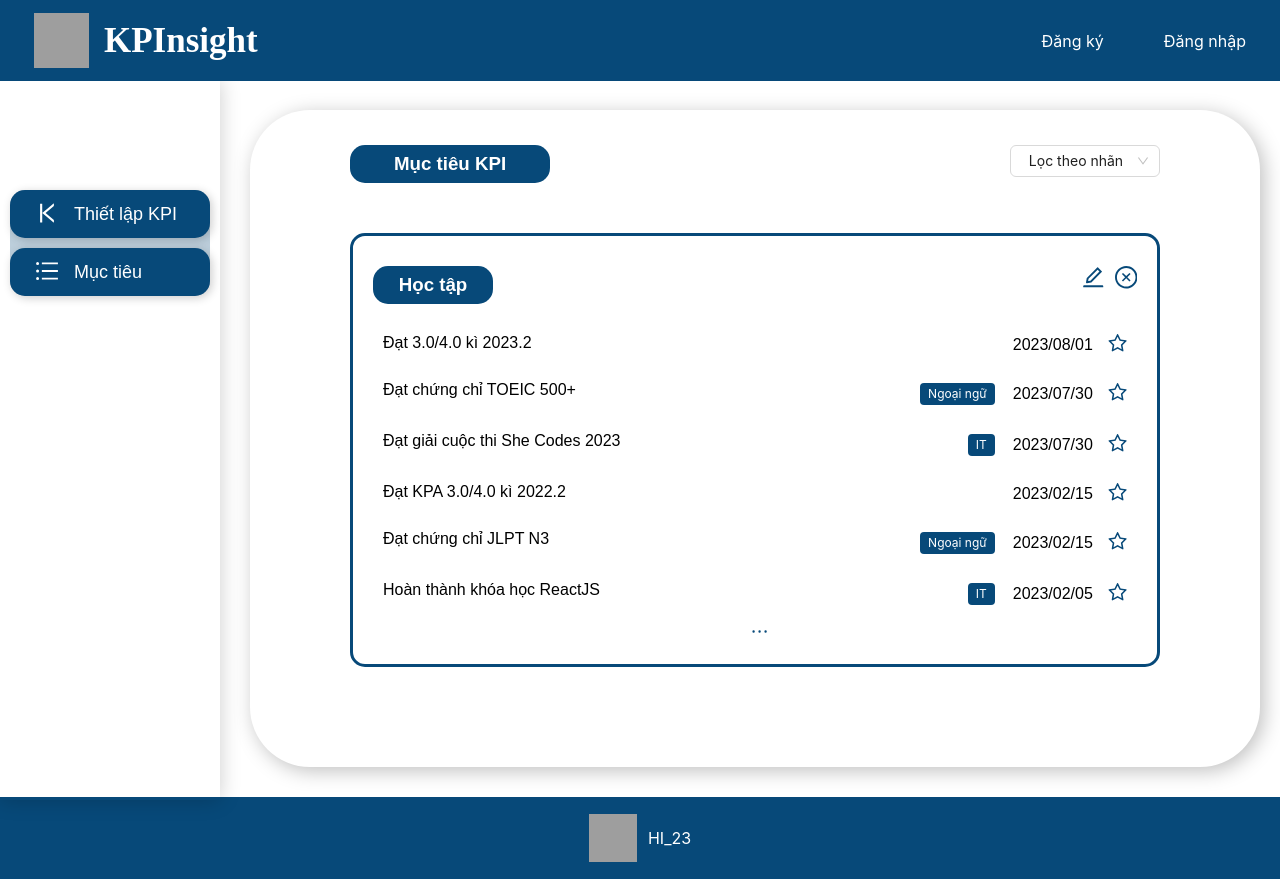
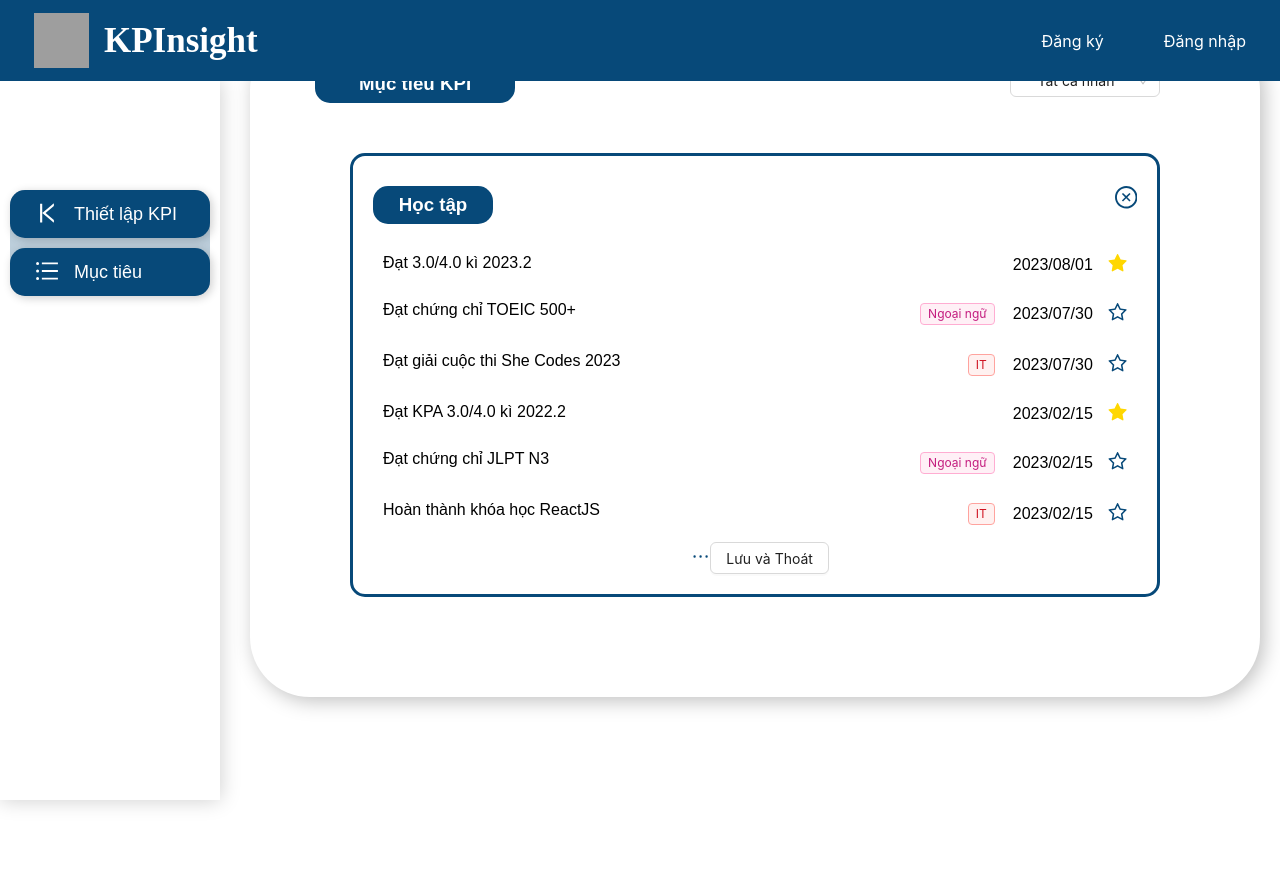
Before and after one commit to Dungntt2003/KPInsight-HI_23, a React (Create React App) app in the folder kpinsight/: page /target_detail in a window 1280 px wide. After the commit the page ends 800 px from the top, so only its background shows below. Built offline with nearby package versions, Linux system fonts and the light colour scheme; grey boxes are pictures that could not be loaded.

Commit message:
update target detail page

```diff
--- a/kpinsight/src/view/pages/target/target_detail/index.css
+++ b/kpinsight/src/view/pages/target/target_detail/index.css
@@ -18,7 +18,11 @@
   box-shadow: 4px 4px 20px 0 rgba(0, 0, 0, 0.25);
 }
 
-.list-frame h3 {
+Tag:hover {
+  cursor: pointer;
+}
+
+.target-list-container h3 {
   display: flex;
   margin-top: -15px;
   margin-bottom: 20px;
@@ -35,6 +39,10 @@
   height: 30px;
   display: block;
   border-radius: 15px;
+}
+
+#kpi-target-header {
+  margin-left: -35px;
 }
 
 #goal-list-title {
@@ -76,7 +84,7 @@
   align-items: center;
 }
 
-li {
+#target-goalList-item {
   padding: 10px;
   text-align: right;
   margin-bottom: 5px;
--- a/kpinsight/src/view/pages/target/target_detail/index.jsx
+++ b/kpinsight/src/view/pages/target/target_detail/index.jsx
@@ -1,147 +1,184 @@
 import "./index.css";
 import React, { useState } from "react";
-import { Flex, Select, Tag } from "antd";
+import { Link } from "react-router-dom";
+import { Select, Tag, message, Popconfirm, Button, Checkbox } from "antd";
 import {
   EllipsisOutlined,
   CloseCircleOutlined,
-  EditOutlined,
   StarOutlined,
-  DownCircleOutlined,
+  StarFilled,
 } from "@ant-design/icons";
 import NavbarGoal from "../../../../components/navbar/navbar-goal";
 
-function Target_detail() {
-  //Choose label
-  const handleChange = (value) => {
+function Target_list() {
+  //Choose label - select
+  const handleLabel = (value) => {
     console.log(value);
   };
 
-  const [studies] = useState([
+  //Star
+  const handleStarClick = (id) => {
+    setStudies(
+      studies.map((study) =>
+        study.id === id ? { ...study, star: !study.star } : study
+      )
+    );
+    setSocials(
+      socials.map((social) =>
+        social.id === id ? { ...social, star: !social.star } : social
+      )
+    );
+    setPersonas(
+      personas.map((persona) =>
+        persona.id === id ? { ...persona, star: !persona.star } : persona
+      )
+    );
+  };
+
+  //Pop confirm
+  const confirm = (e) => {
+    console.log(e);
+    message.success("Đã xóa mục tiêu!");
+  };
+  const cancel = (e) => {
+    console.log(e);
+    message.error("Hủy xóa mục tiêu!");
+  };
+
+  //Data
+  const [studies, setStudies] = useState([
     {
+      id: 0,
       content: "Đạt 3.0/4.0 kì 2023.2",
       // tag: (
-      //   <Flex gap="4px 0" wrap>
-      //     <Tag color="#074979"></Tag>
-      //   </Flex>
+      //     <Tag id=""color="#074979"></Tag>
       // ),
       createdDate: "2023/08/01",
       star: true,
     },
     {
+      id: 1,
       content: "Đạt chứng chỉ TOEIC 500+",
       tag: (
-        <Flex gap="4px 0" wrap>
-          <Tag color="#074979">Ngoại ngữ</Tag>
-        </Flex>
+        <Tag id="tag-nn" color="magenta">
+          Ngoại ngữ
+        </Tag>
       ),
       createdDate: "2023/07/30",
       star: false,
     },
     {
+      id: 2,
       content: "Đạt giải cuộc thi She Codes 2023",
       tag: (
-        <Flex gap="4px 0" wrap>
-          <Tag color="#074979">IT</Tag>
-        </Flex>
+        <Tag id="tag-it" color="red">
+          IT
+        </Tag>
       ),
       createdDate: "2023/07/30",
       star: false,
     },
     {
+      id: 9,
       content: "Đạt KPA 3.0/4.0 kì 2022.2",
-      //   tag: (
-      //     <Flex gap="4px 0" wrap>
-      //       <Tag color="#074979">IT</Tag>
-      //     </Flex>
-      //   ),
+      // tag: (
+      //   <Tag id="tag-it" color="red">
+      //     IT
+      //   </Tag>
+      // ),
       createdDate: "2023/02/15",
       star: true,
     },
     {
+      id: 10,
       content: "Đạt chứng chỉ JLPT N3",
       tag: (
-        <Flex gap="4px 0" wrap>
-          <Tag color="#074979">Ngoại ngữ</Tag>
-        </Flex>
+        <Tag id="tag-nn" color="magenta">
+          Ngoại ngữ
+        </Tag>
       ),
       createdDate: "2023/02/15",
       star: false,
     },
     {
+      id: 11,
       content: "Hoàn thành khóa học ReactJS",
       tag: (
-        <Flex gap="4px 0" wrap>
-          <Tag color="#074979">IT</Tag>
-        </Flex>
+        <Tag id="tag-it" color="red">
+          IT
+        </Tag>
       ),
-      createdDate: "2023/02/05",
+      createdDate: "2023/02/15",
       star: false,
     },
   ]);
-  const [socials] = useState([
+  const [socials, setSocials] = useState([
     {
+      id: 3,
       content: "Tích cực hoạt động CLB Sách",
-      // tag: (
-      //   <Flex gap="4px 0" wrap>
-      //     <Tag color="#074979"></Tag>
-      //   </Flex>
-      // ),
+      tag: (
+        <Tag id="tag-clb" color="magenta">
+          CLB
+        </Tag>
+      ),
       createdDate: "2023/08/01",
       star: false,
     },
     {
+      id: 4,
       content: "Tham gia tình nguyện 'Mùa hè xanh'",
       // tag: (
-      //   <Flex gap="4px 0" wrap>
       //     <Tag color="#074979">Ngoại ngữ</Tag>
-      //   </Flex>
       // ),
       createdDate: "2023/07/30",
       star: true,
     },
     {
+      id: 5,
       content: "Tham gia trải nghiệm làm gốm",
       // tag: (
-      //   <Flex gap="4px 0" wrap>
       //     <Tag color="#074979">IT</Tag>
-      //   </Flex>
       // ),
       createdDate: "2023/07/30",
       star: false,
     },
   ]);
-  const [personas] = useState([
+  const [personas, setPersonas] = useState([
     {
+      id: 6,
       content: "Chăm sóc sức khỏe",
-      // tag: (
-      //   <Flex gap="4px 0" wrap>
-      //     <Tag color="#074979"></Tag>
-      //   </Flex>
-      // ),
+      tag: (
+        <Tag id="tag-sk" color="magenta">
+          Sức khỏe
+        </Tag>
+      ),
       createdDate: "2023/08/01",
       star: false,
     },
     {
+      id: 7,
       content: "Dành thời gian cho gia đình",
       tag: (
-        <Flex gap="4px 0" wrap>
-          <Tag color="#074979">Gia đình</Tag>
-        </Flex>
+        <Tag id="tag-gd" color="red">
+          Gia đình
+        </Tag>
       ),
       createdDate: "2023/07/30",
       star: true,
     },
     {
+      id: 8,
       content: "Quản lý chi tiêu hiệu quả",
-      // tag: (
-      //   <Flex gap="4px 0" wrap>
-      //     <Tag color="#074979">IT</Tag>
-      //   </Flex>
-      // ),
+      tag: (
+        <Tag id="tag-tc" color="orange">
+          Tài chính
+        </Tag>
+      ),
       createdDate: "2023/07/30",
       star: false,
     },
   ]);
+
   return (
     <div className="target-list-container">
       <NavbarGoal />
@@ -150,12 +187,16 @@ function Target_detail() {
           <span id="kpi-target-header">Mục tiêu KPI</span>
           <span id="kpi-target-select-container">
             <Select
-              defaultValue="Lọc theo nhãn"
+              defaultValue="Tất cả nhãn"
               style={{
                 width: 150,
               }}
-              onChange={handleChange}
+              onChange={handleLabel}
               options={[
+                {
+                  label: <span>Tất cả nhãn</span>,
+                  value: "Tất cả nhãn",
+                },
                 {
                   label: <span>Học tập</span>,
                   title: "Học tập",
@@ -171,12 +212,30 @@ function Target_detail() {
                   ],
                 },
                 {
+                  label: <span>Xã hội</span>,
+                  title: "Xã hội",
+                  options: [
+                    {
+                      label: <span>CLB</span>,
+                      value: "CLB",
+                    },
+                  ],
+                },
+                {
                   label: <span>Cá nhân</span>,
                   title: "Cá nhân",
                   options: [
                     {
+                      label: <span>Sức khỏe</span>,
+                      value: "Sức khỏe",
+                    },
+                    {
                       label: <span>Gia đình</span>,
                       value: "Gia đình",
+                    },
+                    {
+                      label: <span>Tài chính</span>,
+                      value: "Tài chính",
                     },
                   ],
                 },
@@ -188,111 +247,171 @@ function Target_detail() {
         <div className="target-list-wrap">
           <h3>
             <span id="goal-list-title">Học tập</span>
-            <span className="target-list-icon" id="goal-list-title-icon">
+            {/* <Link
+              to="/target_detail"
+              className="target-list-icon"
+              id="goal-list-title-icon"
+            >
               <EditOutlined />
-            </span>
+            </Link> */}
+            <Popconfirm
+              placement="bottomLeft"
+              title="Xóa mục tiêu"
+              description="Xác nhận xóa mục tiêu"
+              onConfirm={confirm}
+              onCancel={cancel}
+              okText="Xác nhận"
+              cancelText="Hủy"
+            >
               <span className="target-list-icon" id="goal-list-title-icon">
                 <CloseCircleOutlined />
               </span>
+            </Popconfirm>
           </h3>
 
           <div className="target-list-item">
             <ul id="target-goalList">
               {studies.map((study, index) => (
-                <li key={index}>
+                <li id="target-goalList-item" key={index}>
                   <span className="target-list-content">{study.content}</span>
                   <span className="target-list-content-detail">
                     <span className="target-list-tag">{study.tag}</span>
                     <span className="target-list-date">
                       {study.createdDate}
                     </span>
-                    <span className="target-list-icon">
+                    <span
+                      className="target-list-icon"
+                      onClick={() => handleStarClick(study.id)}
+                    >
+                      {study.star ? (
+                        <StarFilled style={{ color: "gold" }} />
+                      ) : (
                         <StarOutlined />
+                      )}
                     </span>
                   </span>
                 </li>
               ))}
             </ul>
-            <span className="target-list-icon">
+            <Link to="/target_detail" className="target-list-icon">
               <EllipsisOutlined />
-            </span>
+            </Link>
+            <Button id="target-detail-btn">Lưu và Thoát</Button>
           </div>
         </div>
 
         {/* <div className="target-list-wrap">
           <h3>
             <span id="goal-list-title">Xã hội</span>
-            <span className="target-list-icon" id="goal-list-title-icon">
+            <Link
+              to="/target_detail"
+              className="target-list-icon"
+              id="goal-list-title-icon"
+            >
               <EditOutlined />
-            </span>
+            </Link>
+            <Popconfirm
+              placement="bottomLeft"
+              title="Xóa mục tiêu"
+              description="Xác nhận xóa mục tiêu"
+              onConfirm={confirm}
+              onCancel={cancel}
+              okText="Xác nhận"
+              cancelText="Hủy"
+            >
               <span className="target-list-icon" id="goal-list-title-icon">
                 <CloseCircleOutlined />
               </span>
+            </Popconfirm>
           </h3>
 
           <div className="target-list-item">
             <ul id="target-goalList">
               {socials.map((social, index) => (
-                <li key={index}>
+                <li id="target-goalList-item" key={index}>
                   <span className="target-list-content">{social.content}</span>
                   <span className="target-list-content-detail">
                     <span className="target-list-tag">{social.tag}</span>
                     <span className="target-list-date">
                       {social.createdDate}
                     </span>
-                    <span className="target-list-icon">
+                    <span
+                      className="target-list-icon"
+                      onClick={() => handleStarClick(social.id)}
+                    >
+                      {social.star ? (
+                        <StarFilled style={{ color: "gold" }} />
+                      ) : (
                         <StarOutlined />
+                      )}
                     </span>
                   </span>
                 </li>
               ))}
             </ul>
-            <span className="target-list-icon">
+            <Link to="/target_detail" className="target-list-icon">
               <EllipsisOutlined />
-            </span>
+            </Link>
           </div>
         </div>
 
         <div className="target-list-wrap">
           <h3>
             <span id="goal-list-title">Cá nhân</span>
-            <span className="target-list-icon" id="goal-list-title-icon">
+            <Link
+              to="/target_detail"
+              className="target-list-icon"
+              id="goal-list-title-icon"
+            >
               <EditOutlined />
-            </span>
+            </Link>
+            <Popconfirm
+              placement="bottomLeft"
+              title="Xóa mục tiêu"
+              description="Xác nhận xóa mục tiêu"
+              onConfirm={confirm}
+              onCancel={cancel}
+              okText="Xác nhận"
+              cancelText="Hủy"
+            >
               <span className="target-list-icon" id="goal-list-title-icon">
                 <CloseCircleOutlined />
               </span>
+            </Popconfirm>
           </h3>
 
           <div className="target-list-item">
             <ul id="target-goalList">
               {personas.map((persona, index) => (
-                <li key={index}>
+                <li id="target-goalList-item" key={index}>
                   <span className="target-list-content">{persona.content}</span>
                   <span className="target-list-content-detail">
                     <span className="target-list-tag">{persona.tag}</span>
                     <span className="target-list-date">
                       {persona.createdDate}
                     </span>
-                    <span className="target-list-icon">
+                    <span
+                      className="target-list-icon"
+                      onClick={() => handleStarClick(persona.id)}
+                    >
+                      {persona.star ? (
+                        <StarFilled style={{ color: "gold" }} />
+                      ) : (
                         <StarOutlined />
+                      )}
                     </span>
                   </span>
                 </li>
               ))}
             </ul>
-            <span className="target-list-icon">
+            <Link to="/target_detail" className="target-list-icon">
               <EllipsisOutlined />
-            </span>
+            </Link>
           </div>
         </div> */}
-
-        {/* <span className="target-list-icon">
-          <DownCircleOutlined />
-        </span> */}
       </div>
     </div>
   );
 }
 
-export default Target_detail;
+export default Target_list;
--- a/kpinsight/src/view/pages/target/target_list/index.css
+++ b/kpinsight/src/view/pages/target/target_list/index.css
@@ -42,7 +42,7 @@ Tag:hover {
 }
 
 #kpi-target-header {
-  margin-left: -10px;
+  margin-left: -35px;
 }
 
 #goal-list-title {
@@ -84,7 +84,7 @@ Tag:hover {
   align-items: center;
 }
 
-.target-goalList-item {
+#target-goalList-item {
   padding: 10px;
   text-align: right;
   margin-bottom: 5px;
--- a/kpinsight/src/view/routes/index.js
+++ b/kpinsight/src/view/routes/index.js
@@ -104,7 +104,7 @@ function AllRoutes() {
       />
       <Route
         path="/target_detail"
-        element={<MainLayout component={<Target_detail />} />}
+        element={<HeaderLayout component={<Target_detail />} />}
       />
       <Route
         path="/activity-list"
```
Lines whose indentation alone changed are shown as unchanged.
